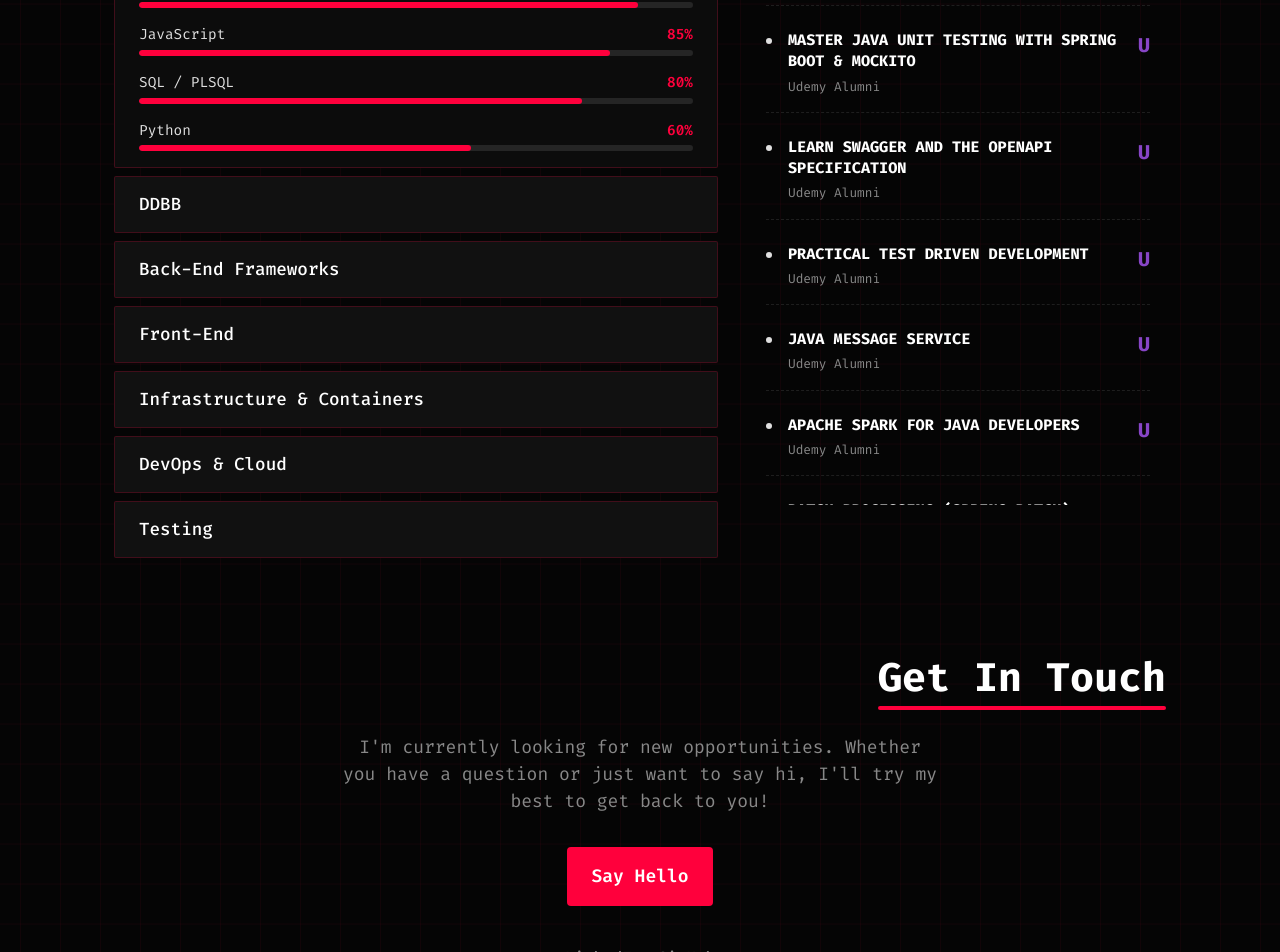
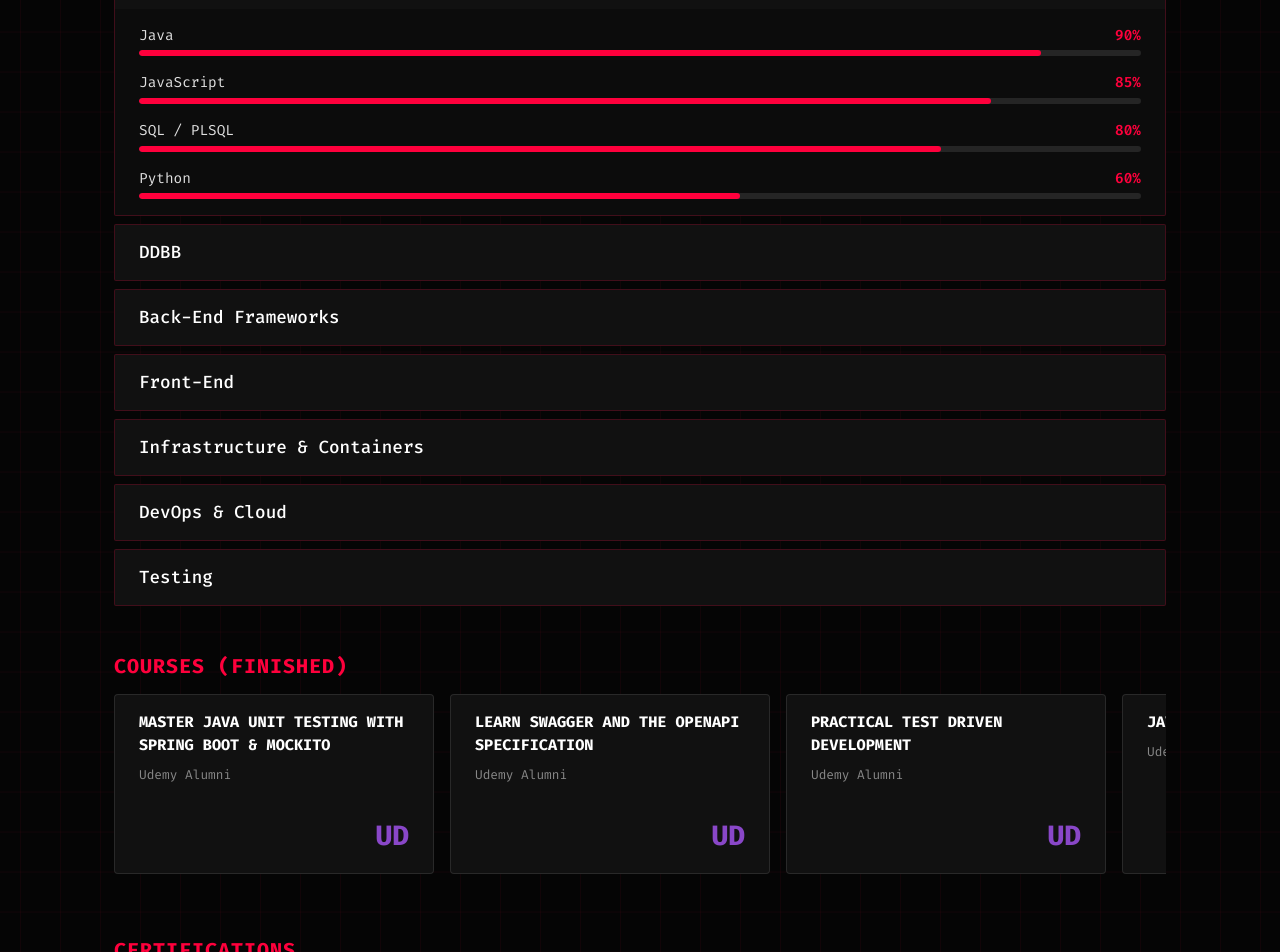
Before and after one commit to Siralexisstar/my-html-csv, a React (Vite) app in the folder cv-portfolio/: page / in a window 1280 px wide. Shown: the part 5200-6152 px from the top of the page. Built offline with nearby package versions, Linux system fonts and the light colour scheme.

Commit message:
Skills update

```diff
--- a/cv-portfolio/src/components/sections/Skills.css
+++ b/cv-portfolio/src/components/sections/Skills.css
@@ -1,15 +1,17 @@
-.skills-layout {
-  display: grid;
-  grid-template-columns: 1fr;
+.skills-layout-vertical {
+  display: flex;
+  flex-direction: column;
   gap: var(--spacing-xxl);
   max-width: 1100px;
   margin: 0 auto;
 }
 
-@media (min-width: 900px) {
-  .skills-layout {
-    grid-template-columns: 1fr 400px;
-  }
+.section-subtitle {
+  font-size: 1.25rem;
+  color: var(--color-primary);
+  margin: 0 0 var(--spacing-md) 0;
+  text-transform: uppercase;
+  letter-spacing: 1px;
 }
 
 /* Accordion Area */
@@ -53,7 +55,7 @@
 }
 
 .accordion-item.is-open .accordion-body {
-  max-height: 500px; /* arbitrary high value for transition */
+  max-height: 500px;
   padding: var(--spacing-md) var(--spacing-lg);
 }
 
@@ -96,74 +98,59 @@
   transition: width 1s ease-out;
 }
 
-/* Sidebar Area */
-.skills-sidebar {
+/* Carousel Area */
+.carousel-section {
   display: flex;
   flex-direction: column;
-  height: 600px; /* Fixed height for scrollable area */
 }
 
-.sidebar-title {
-  font-size: 1.25rem;
-  color: var(--color-primary);
-  margin-bottom: var(--spacing-md);
-  text-transform: uppercase;
-  letter-spacing: 1px;
+.carousel-container {
+  display: flex;
+  overflow-x: auto;
+  gap: var(--spacing-md);
+  padding-bottom: var(--spacing-md);
+  scroll-snap-type: x mandatory;
 }
 
-.courses-list {
-  flex-grow: 1;
-  overflow-y: auto;
-  padding-right: var(--spacing-md);
-  display: flex;
-  flex-direction: column;
-  gap: var(--spacing-lg);
+/* Custom Horizontal Scrollbar */
+.carousel-container::-webkit-scrollbar {
+  height: 6px;
 }
 
-/* Custom Scrollbar for Hacker Style */
-.courses-list::-webkit-scrollbar {
-  width: 4px;
+.carousel-container::-webkit-scrollbar-track {
+  background: rgba(255, 0, 60, 0.1);
+  border-radius: var(--radius-full);
 }
 
-.courses-list::-webkit-scrollbar-track {
-  background: rgba(255, 0, 60, 0.1);
-}
-
-.courses-list::-webkit-scrollbar-thumb {
+.carousel-container::-webkit-scrollbar-thumb {
   background: var(--color-primary);
   border-radius: var(--radius-full);
 }
 
-.course-item {
+.carousel-card {
+  flex: 0 0 320px;
+  scroll-snap-align: start;
+  background-color: var(--color-surface);
+  border: 1px solid rgba(255, 255, 255, 0.1);
+  border-radius: var(--radius-md);
+  padding: var(--spacing-md) var(--spacing-lg);
   display: flex;
-  align-items: flex-start;
-  gap: var(--spacing-md);
-  padding-bottom: var(--spacing-md);
-  border-bottom: 1px dashed rgba(255, 255, 255, 0.1);
+  flex-direction: column;
+  justify-content: space-between;
+  min-height: 180px;
+  transition: transform var(--transition-base), border-color var(--transition-base);
 }
 
-.course-item:last-child {
-  border-bottom: none;
-}
-
-.course-bullet {
-  width: 6px;
-  height: 6px;
-  background-color: var(--color-text);
-  border-radius: 50%;
-  margin-top: 8px;
-  flex-shrink: 0;
-}
-
-.course-info {
-  flex-grow: 1;
+.carousel-card:hover {
+  transform: translateY(-4px);
+  border-color: rgba(255, 0, 60, 0.5);
 }
 
 .course-title {
   font-size: 0.95rem;
   color: #fff;
-  margin: 0 0 4px 0;
-  line-height: 1.4;
+  margin: 0 0 var(--spacing-sm) 0;
+  line-height: 1.5;
 }
 
 .course-issuer {
@@ -173,7 +160,9 @@
 }
 
 .course-logo {
+  align-self: flex-end;
   font-weight: 700;
-  font-size: 1.25rem;
+  font-size: 1.75rem;
   opacity: 0.8;
+  margin-top: var(--spacing-sm);
 }
--- a/cv-portfolio/src/components/sections/Skills.jsx
+++ b/cv-portfolio/src/components/sections/Skills.jsx
@@ -65,17 +65,20 @@ export const Skills = () => {
     }
   ];
 
-  const certs = [
-    { id: 'coderhouse-react', title: 'React Js Flex', issuer: 'Coderhouse', color: '#f59e0b' },
-    { id: 'udemy-testing', title: 'Master Java Unit Testing with Spring Boot & Mockito', issuer: 'Udemy Alumni', color: '#a855f7' },
-    { id: 'udemy-swagger', title: 'Learn Swagger and the OpenAPI Specification', issuer: 'Udemy Alumni', color: '#a855f7' },
-    { id: 'udemy-tdd', title: 'Practical Test Driven Development', issuer: 'Udemy Alumni', color: '#a855f7' },
-    { id: 'udemy-jms', title: 'Java Message Service', issuer: 'Udemy Alumni', color: '#a855f7' },
-    { id: 'udemy-spark', title: 'Apache Spark for Java Developers', issuer: 'Udemy Alumni', color: '#a855f7' },
-    { id: 'udemy-batch', title: 'Batch Processing (Spring Batch)', issuer: 'Udemy Alumni', color: '#a855f7' },
-    { id: 'udemy-lambdas', title: 'Lambdas y Streams en Java', issuer: 'Udemy Alumni', color: '#a855f7' },
-    { id: 'udemy-bigdata', title: 'Big Data y Spark: ingeniería de datos con Python y pyspark', issuer: 'Udemy Alumni', color: '#a855f7' },
-    { id: 'udemy-jms-mvc', title: 'Java Messaging Service - Spring MVC, Spring Boot, ActiveMQ', issuer: 'Udemy Alumni', color: '#a855f7' }
+  const courses = [
+    { id: 'udemy-testing', title: 'Master Java Unit Testing with Spring Boot & Mockito', issuer: 'Udemy Alumni', color: '#a855f7', initials: 'UD' },
+    { id: 'udemy-swagger', title: 'Learn Swagger and the OpenAPI Specification', issuer: 'Udemy Alumni', color: '#a855f7', initials: 'UD' },
+    { id: 'udemy-tdd', title: 'Practical Test Driven Development', issuer: 'Udemy Alumni', color: '#a855f7', initials: 'UD' },
+    { id: 'udemy-jms', title: 'Java Message Service', issuer: 'Udemy Alumni', color: '#a855f7', initials: 'UD' },
+    { id: 'udemy-spark', title: 'Apache Spark for Java Developers', issuer: 'Udemy Alumni', color: '#a855f7', initials: 'UD' },
+    { id: 'udemy-batch', title: 'Batch Processing (Spring Batch)', issuer: 'Udemy Alumni', color: '#a855f7', initials: 'UD' },
+    { id: 'udemy-lambdas', title: 'Lambdas y Streams en Java', issuer: 'Udemy Alumni', color: '#a855f7', initials: 'UD' },
+    { id: 'udemy-bigdata', title: 'Big Data y Spark: ingeniería de datos con Python y pyspark', issuer: 'Udemy Alumni', color: '#a855f7', initials: 'UD' },
+    { id: 'udemy-jms-mvc', title: 'Java Messaging Service - Spring MVC, Spring Boot, ActiveMQ', issuer: 'Udemy Alumni', color: '#a855f7', initials: 'UD' }
+  ];
+
+  const certifications = [
+    { id: 'coderhouse-react', title: 'React Js Flex', issuer: 'Coderhouse', color: '#f59e0b', initials: 'CH' }
   ];
 
   const handleToggle = (name) => {
@@ -83,9 +86,12 @@ export const Skills = () => {
   };
 
   return (
-    <Section id="skills" title="Skills & Certifications" className="skills-section">
-      <div className="skills-layout">
+    <Section id="skills" title="Skills, Courses & Certifications" className="skills-section">
+      <div className="skills-layout-vertical">
+
+        {/* 1. Skills Accordion */}
         <div className="skills-accordion">
+          <h3 className="section-subtitle">SKILLS</h3>
           {categories.map((cat) => (
             <div key={cat.name} className={`accordion-item ${openCategory === cat.name ? 'is-open' : ''}`}>
               <button className="accordion-header" onClick={() => handleToggle(cat.name)}>
@@ -108,23 +114,38 @@ export const Skills = () => {
           ))}
         </div>
 
-        <div className="skills-sidebar">
-          <h3 className="sidebar-title">COURSES & CERTIFICATES</h3>
-          <div className="courses-list">
-            {certs.map(cert => (
-              <div key={cert.id} className="course-item">
-                <span className="course-bullet"></span>
-                <div className="course-info">
-                  <h4 className="course-title">{cert.title.toUpperCase()}</h4>
-                  <p className="course-issuer">{cert.issuer}</p>
+        {/* 2. Courses Horizontal Carousel */}
+        <div className="carousel-section">
+          <h3 className="section-subtitle">COURSES (FINISHED)</h3>
+          <div className="carousel-container">
+            {courses.map(course => (
+              <div key={course.id} className="carousel-card">
+                <div>
+                  <h4 className="course-title">{course.title.toUpperCase()}</h4>
+                  <p className="course-issuer">{course.issuer}</p>
                 </div>
-                <div className="course-logo" style={{ color: cert.color }}>
-                  {cert.issuer === 'Udemy Alumni' ? 'U' : 'CH'}
-                </div>
+                <div className="course-logo" style={{ color: course.color }}>{course.initials}</div>
               </div>
             ))}
           </div>
         </div>
+
+        {/* 3. Certifications Horizontal Carousel */}
+        <div className="carousel-section">
+          <h3 className="section-subtitle">CERTIFICATIONS</h3>
+          <div className="carousel-container">
+            {certifications.map(cert => (
+              <div key={cert.id} className="carousel-card">
+                <div>
+                  <h4 className="course-title">{cert.title.toUpperCase()}</h4>
+                  <p className="course-issuer">{cert.issuer}</p>
+                </div>
+                <div className="course-logo" style={{ color: cert.color }}>{cert.initials}</div>
+              </div>
+            ))}
+          </div>
+        </div>
+
       </div>
     </Section>
   );
```
